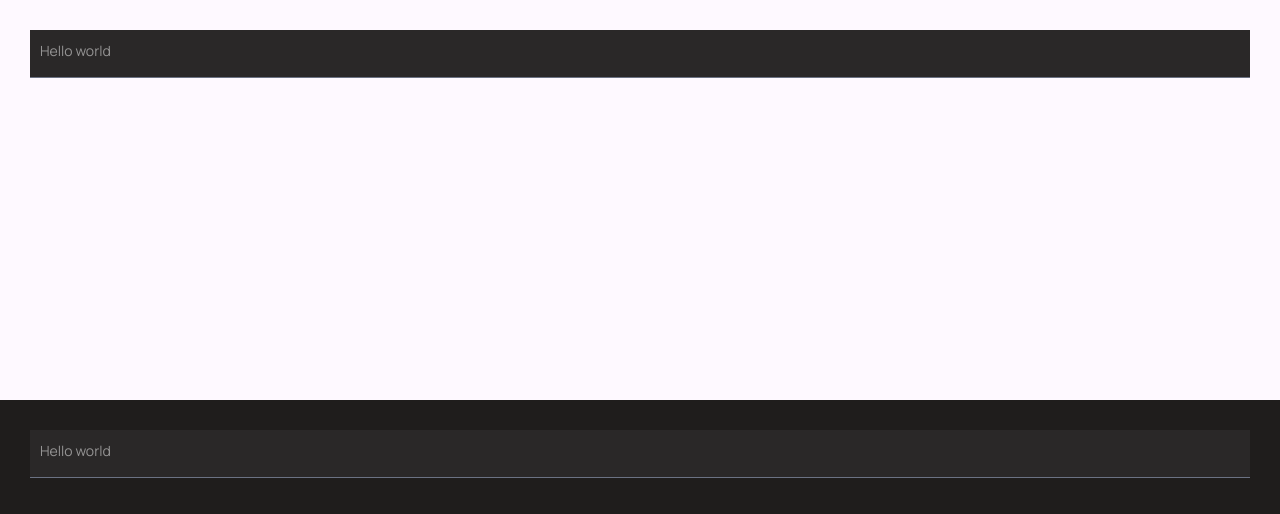
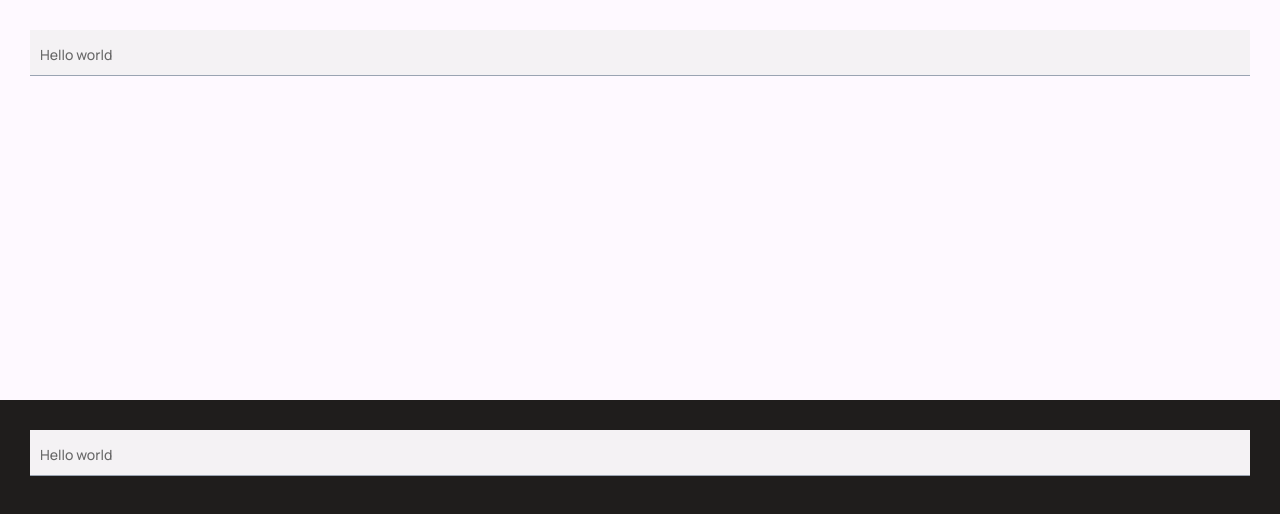
Before and after one commit to AmandaVP23/fleet-flux-web, a React (Vite) app: page /about in a window 1280 px wide. Shown: the top 514 px of the page. Built offline with nearby package versions, Linux system fonts and the light colour scheme.

Commit message:
Base text input

```diff
--- a/src/assets/styles/base/_base.scss
+++ b/src/assets/styles/base/_base.scss
@@ -1,10 +1,9 @@
 html {
-    color-scheme: dark;
+    color-scheme: light;
 }
 
 body {
     height: 100svh;
-    color-scheme: dark;
 }
 
 #root {
--- a/src/assets/styles/components/_form-input.scss
+++ b/src/assets/styles/components/_form-input.scss
@@ -4,8 +4,15 @@
     width: 100%;
     $parent: &;
 
-    &--error#{$parent}__input {
-        input {
+    &--error #{$parent}__input {
+        &::after {
+            background-color: $color-error-400;
+            transform: scale(1);
+        }
+
+        input:focus + span,
+        input:not(:placeholder-shown) + span {
+            color: #e77171;
         }
     }
 
@@ -31,28 +38,30 @@
         }
 
         input {
-            background-color: #2a2828;
+            background-color: light-dark(#f4f2f4, #2a2828);
             color: $color-text;
             width: 100%;
-            padding: 2rem 0.8rem 0.6rem 1rem;
+            padding: 2rem 0.8rem 0.4rem 1rem;
             outline: 0;
             border: none;
-            border-bottom: 1px solid $color-neutral-500;
+            border-bottom: 1px solid light-dark($color-neutral-400, $color-neutral-500);
             font-size: 1.4rem;
+            font-weight: 600;
         }
 
         input + span {
-            color: rgba(255, 255, 255, 0.5);
+            color: light-dark(#686868, $color-neutral-400);
             position: absolute;
             left: 1rem;
             top: 0px;
             font-size: 1.4rem;
+            font-weight: 500;
             cursor: text;
             transition: 0.3s ease;
         }
 
         input:placeholder-shown + span {
-            top: 1rem;
+            top: 1.4rem;
             font-size: 1.4rem;
         }
 
--- a/src/components/ui/TextInput.tsx
+++ b/src/components/ui/TextInput.tsx
@@ -7,6 +7,8 @@ interface OwnProps {
     placeholder?: string;
     startAdornment?: React.ReactNode;
     endAdornment?: React.ReactNode;
+
+    // todo - error - form-input--error
 }
 
 function TextInput(props: OwnProps) {
@@ -15,7 +17,7 @@ function TextInput(props: OwnProps) {
     const [value, setValue] = useState('');
 
     return (
-        <div className="form-input form-input--error">
+        <div className="form-input">
             <div className="form-input__input">
                 <input
                     value={value}
--- a/src/screens/UITester.tsx
+++ b/src/screens/UITester.tsx
@@ -1,10 +1,11 @@
+import IconClose from '../assets/icons/icon-close.svg';
 import TextInput from '../components/ui/TextInput';
 
 function UITester() {
     return (
         <div className="tester">
             <div className="light">
-                <TextInput label="Hello world" />
+                <TextInput label="Hello world" endAdornment={<IconClose />} />
             </div>
             <div className="dark">
                 <TextInput label="Hello world" />
```
